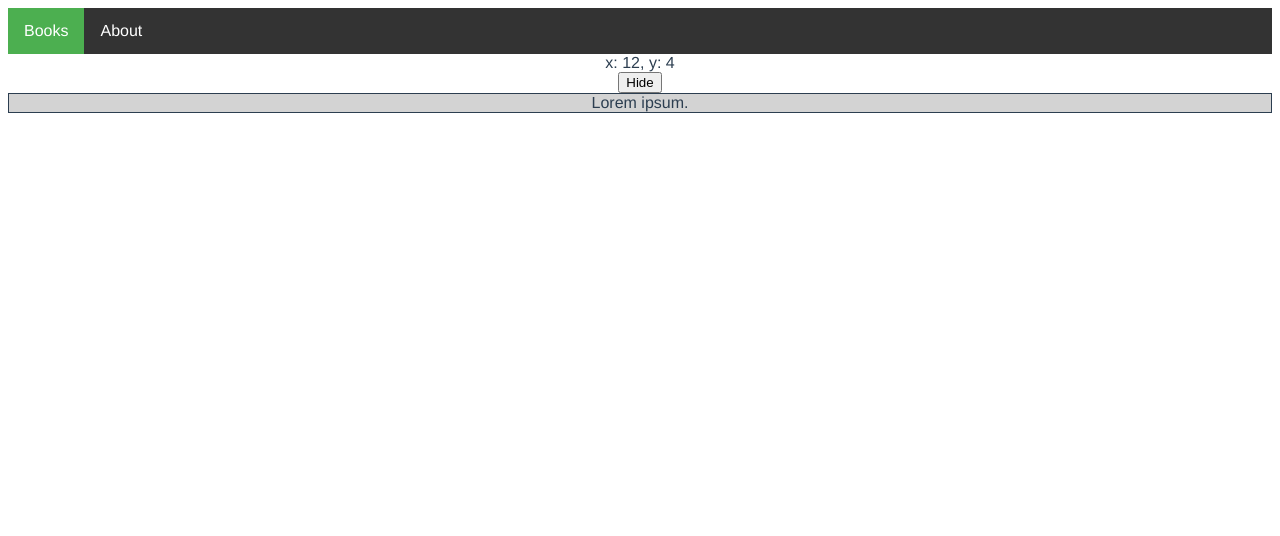
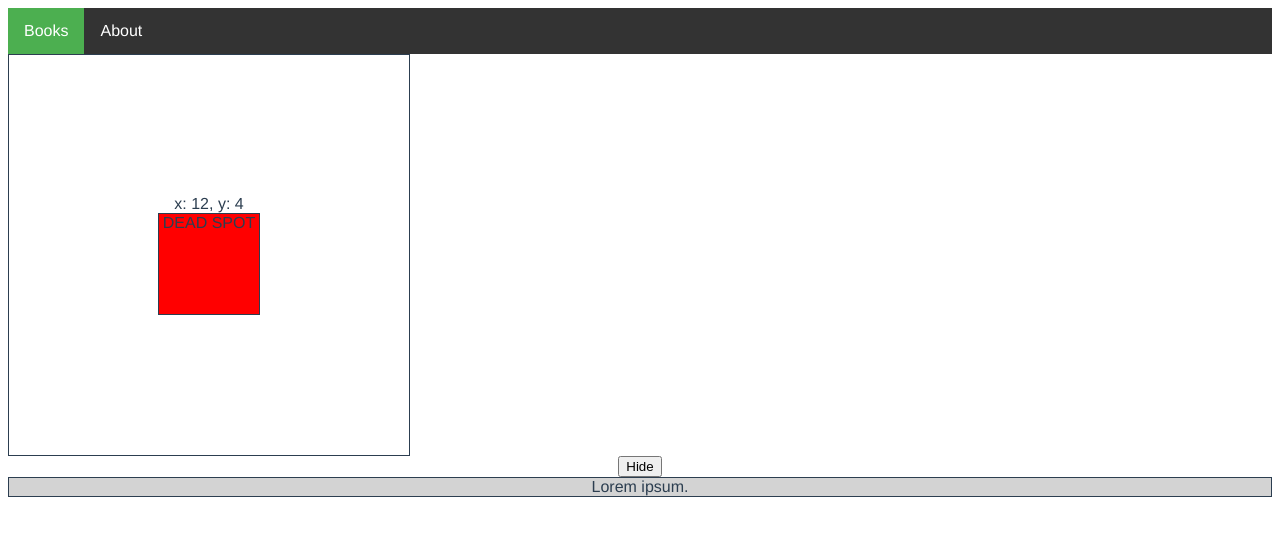
Before and after one commit to workshops-de/vuejs3-workshop, a Vue app: page / in a window 1280 px wide. Shown: the top 536 px of the page. Built offline with nearby package versions, Linux system fonts and the light colour scheme.

Commit message:
Output mouse cursor position

```diff
--- a/src/components/MouseCursor.vue
+++ b/src/components/MouseCursor.vue
@@ -1,5 +1,14 @@
 <template>
-  <div v-bind:id="id">x: {{ x }}, y: {{ y }}</div>
+  <div
+    v-bind:id="id"
+    @mousemove="
+      x = $event.offsetX;
+      y = $event.offsetY;
+    "
+  >
+    <span>x: {{ x }}, y: {{ y }}</span>
+    <div class="dead-spot" @mousemove.stop>DEAD SPOT</div>
+  </div>
 </template>
 
 <script>
@@ -15,3 +24,21 @@ export default defineComponent({
   }
 });
 </script>
+
+<style>
+#my-id {
+  height: 400px;
+  width: 400px;
+  border: 1px solid;
+  display: flex;
+  flex-direction: column;
+  align-items: center;
+  justify-content: center;
+}
+.dead-spot {
+  height: 100px;
+  width: 100px;
+  border: 1px solid;
+  background-color: red;
+}
+</style>
```
